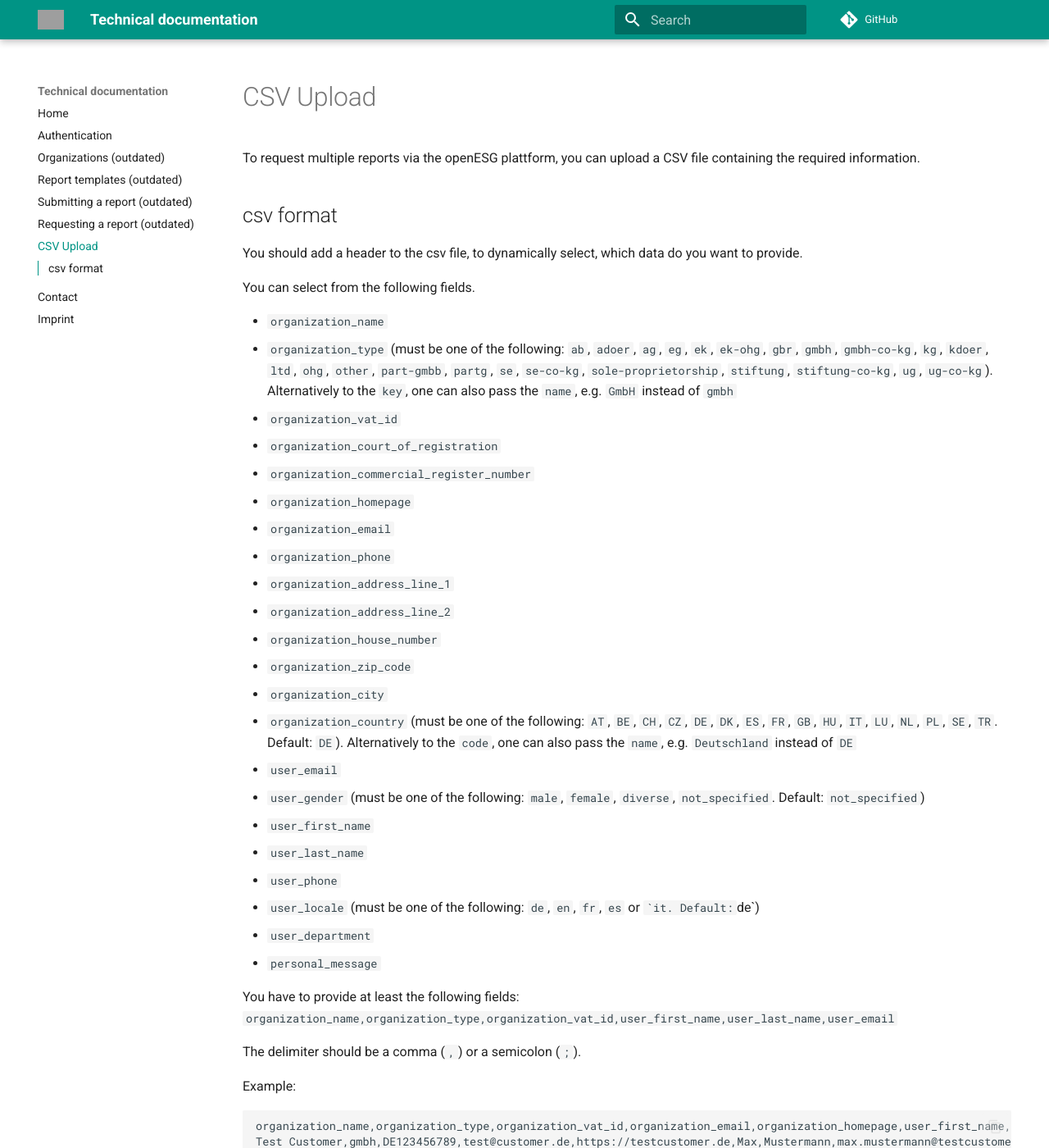
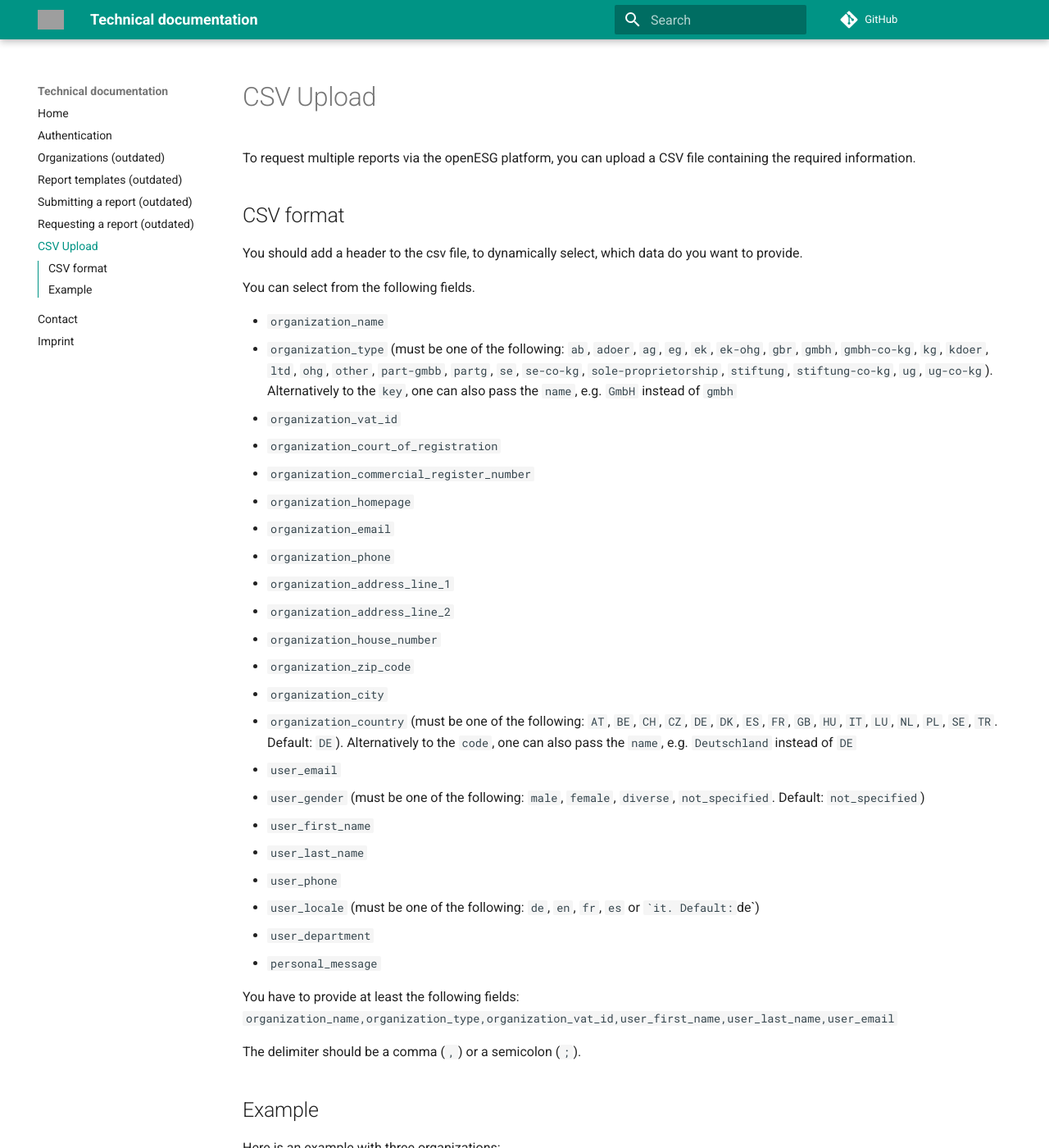
Before and after one commit to openESG-gmbh/documentation, an MkDocs documentation site: the page built from docs/csv-upload.md, in a window 1280 px wide and 1400 px high. Shown: the whole window at 82% size. Built offline with MkDocs 1.6.1 and Material for MkDocs 9.7.7, drawn with Linux system fonts in a browser that asks for light colours; comment, search, counter and statistics services are not loaded; some of the changed text lies outside the part shown; grey boxes are pictures that could not be loaded.

Commit message:
docs(csv-upload): change example to headline

````diff
--- a/docs/csv-upload.md
+++ b/docs/csv-upload.md
@@ -1,9 +1,9 @@
 # CSV Upload
 
-To request multiple reports via the openESG plattform, you can upload a CSV file
+To request multiple reports via the openESG platform, you can upload a CSV file
 containing the required information.
 
-## csv format
+## CSV format
 
 You should add a header to the csv file, to dynamically select, which data do you
 want to provide.
@@ -38,7 +38,9 @@ You have to provide at least the following fields:
 
 The delimiter should be a comma (`,`) or a semicolon (`;`).
 
-Example:
+## Example
+
+Here is an example with three organizations:
 
 ```csv
 organization_name,organization_type,organization_vat_id,organization_email,organization_homepage,user_first_name,user_last_name,user_email
````
